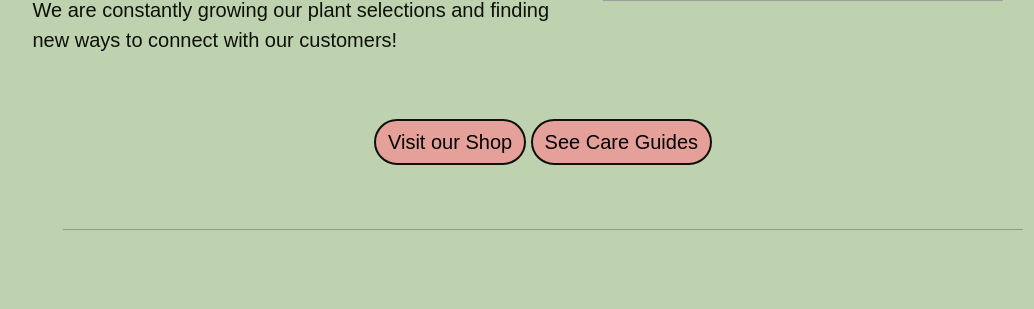
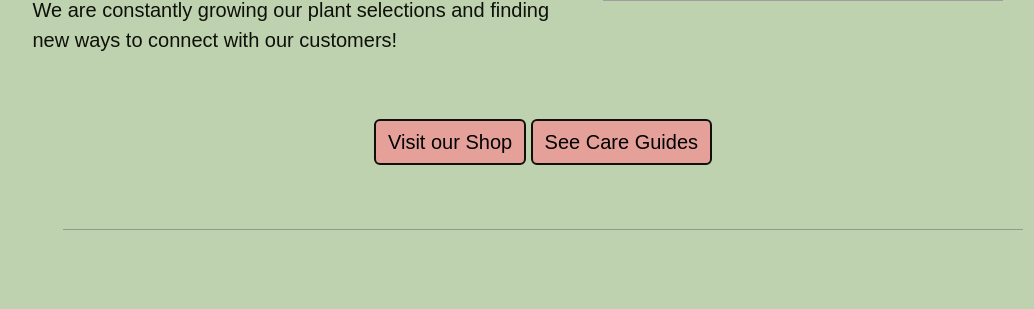
Before and after one commit to ka-lange/plantstore, a Node server app: page /about/ in a window 1280 px wide. Shown: the part 412-721 px from the top of the page, without its empty margins (97-1131 px from the left). Run offline with Node 20, Linux system fonts and the light colour scheme; some libraries are stand-ins or nearby versions; grey boxes are pictures that could not be loaded.

Commit message:
change button style to be less rounded

```diff
--- a/public/css/main.css
+++ b/public/css/main.css
@@ -132,7 +132,7 @@ i{
     .btn {
         font-size: 20px;
         border-width: 3px;
-        border-radius: 100px;
+        /* border-radius: 100px; */
     }
     .btn-o-dark{
         border-color: #0d1109;
```
